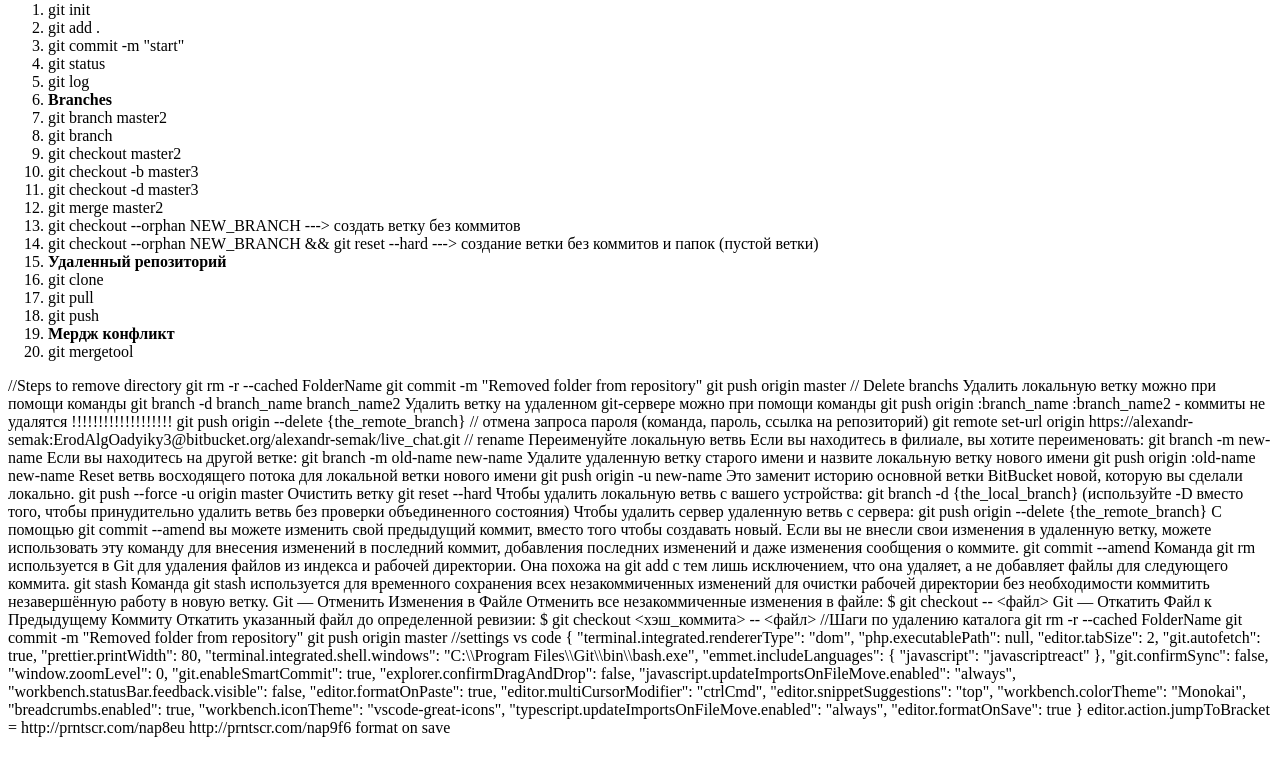
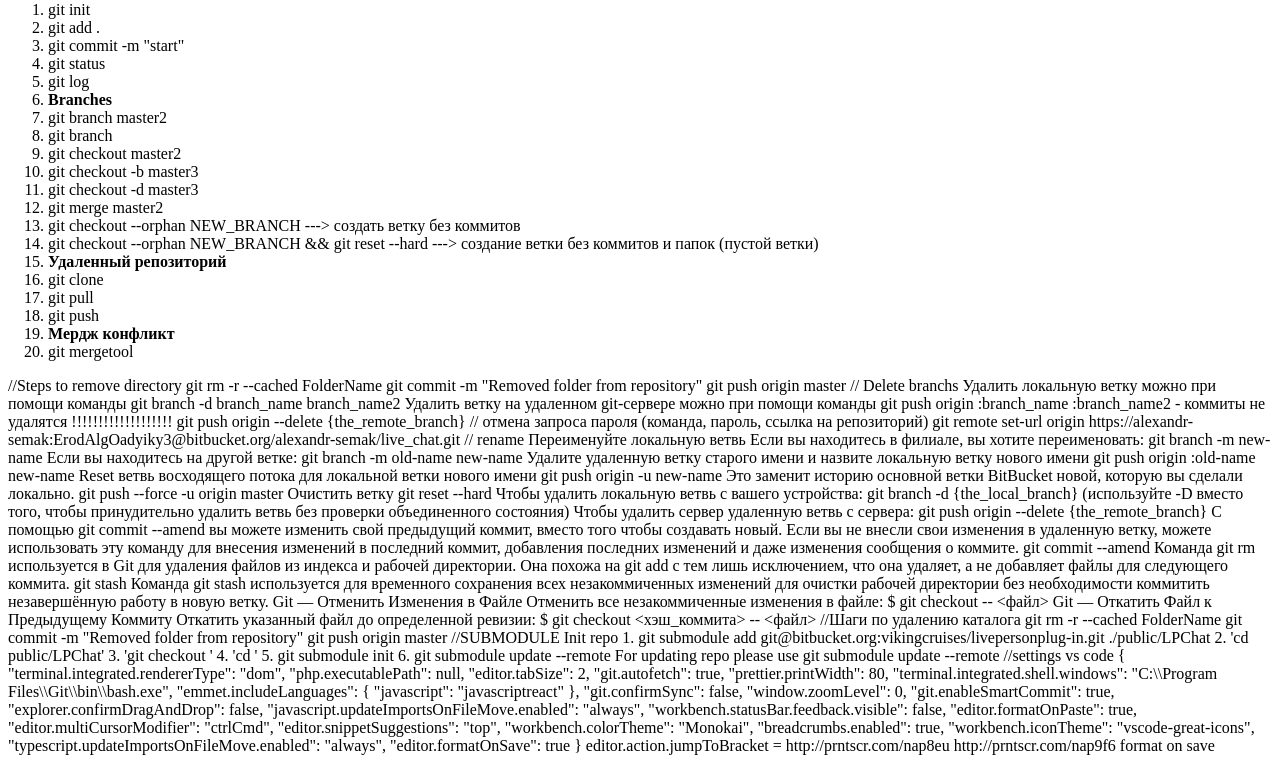
Before and after one commit to Kamesas/topCommandsGIT, a plain HTML site: page index.html in a window 1280 px wide. Shown: the part 79-842 px from the top of the page. Drawn offline with Linux system fonts and the light colour scheme.

Commit message:
Update index.html

```diff
--- a/index.html
+++ b/index.html
@@ -104,6 +104,16 @@ git rm -r --cached FolderName
 git commit -m "Removed folder from repository"
 git push origin master
 
+//SUBMODULE
+Init repo
+1. git submodule add git@bitbucket.org:vikingcruises/livepersonplug-in.git ./public/LPChat
+2. 'cd public/LPChat'
+3. 'git checkout <branch name>'
+4. 'cd <project root>'
+5. git submodule init
+6. git submodule update --remote
+
+For updating repo please use git submodule update --remote
 
 //settings vs code
 
```
